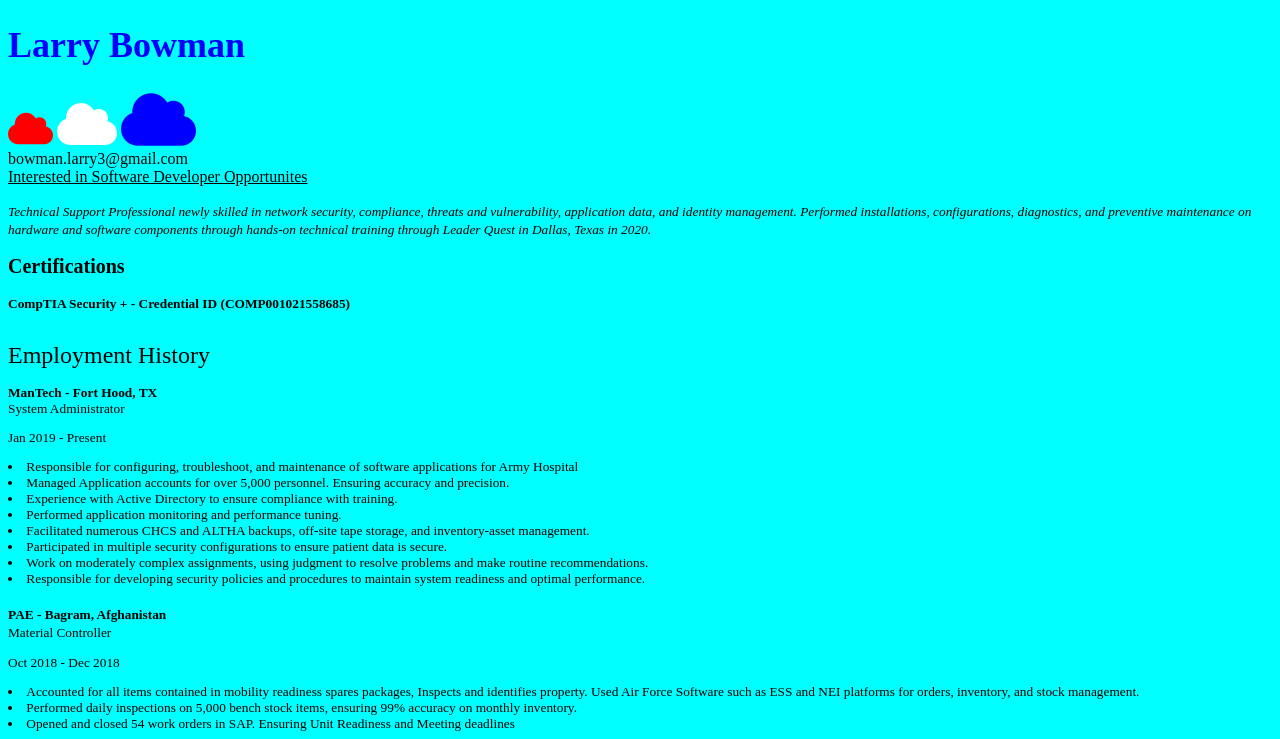
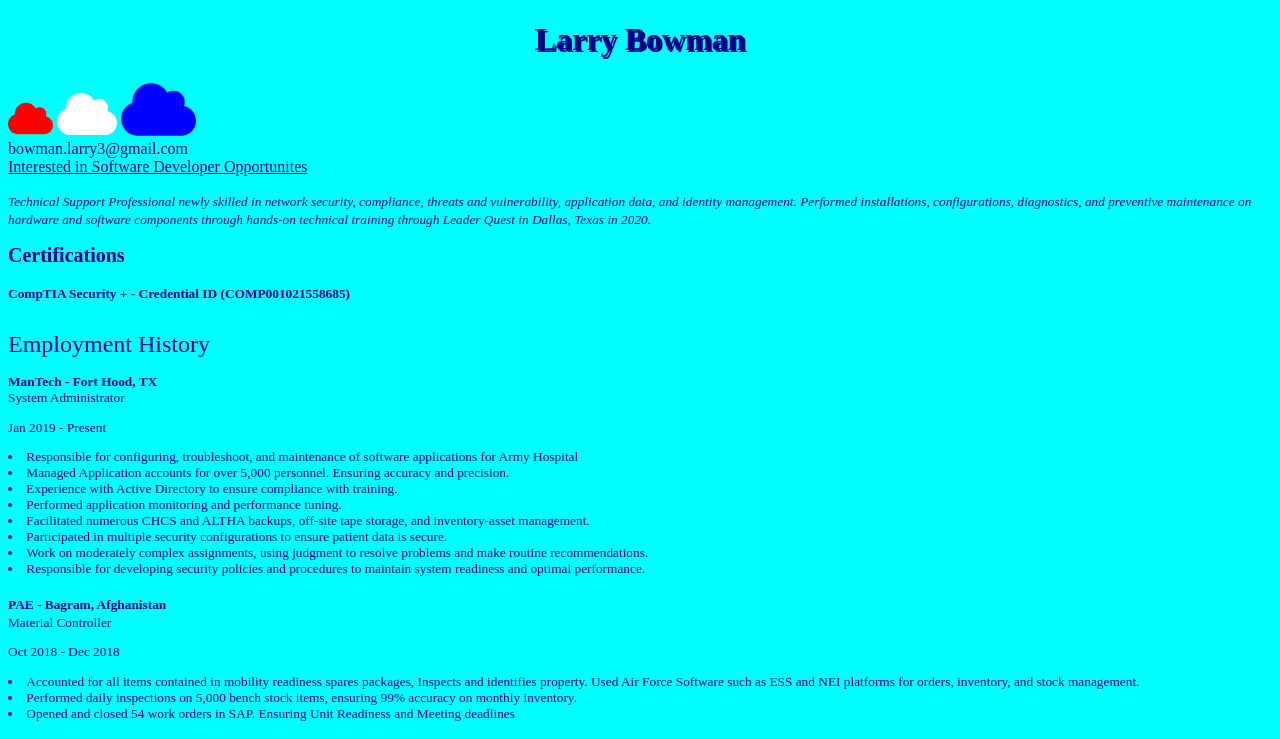
Before and after one commit to bowmanlarry/bowmanlarry.github.io, a plain HTML site: page index.html in a window 1280 px wide. Shown: the top 739 px of the page. Drawn offline with Linux system fonts and the light colour scheme.

Commit message:
Update style.css

```diff
--- a/style.css
+++ b/style.css
@@ -1,13 +1,17 @@
 body {
-  background-color: Cyan;
+  background-color: cyan;
+  color: darkblue
+
 }
-H1 {
-  color: Blue;
-  font-size: 36px;
-  font-family: Abril, Times New Roman
-<!DOCTYPE html>
-<html>
-<head>
+
+h1 {
+  text-shadow: 2px 2px;
+  text-align: center;
+
+
+}
+
+
 <style>
 div {
   width: 100px;
@@ -16,6 +20,7 @@
   animation-name: example;
   animation-duration: 4s;
 }
+
 @keyframes example {
   from {background-color: red;}
   to {background-color: yellow;}
@@ -23,6 +28,10 @@
 </style>
 </head>
 <body>
+
+
 <div></div>
+
+
 </body>
 </html>
```
